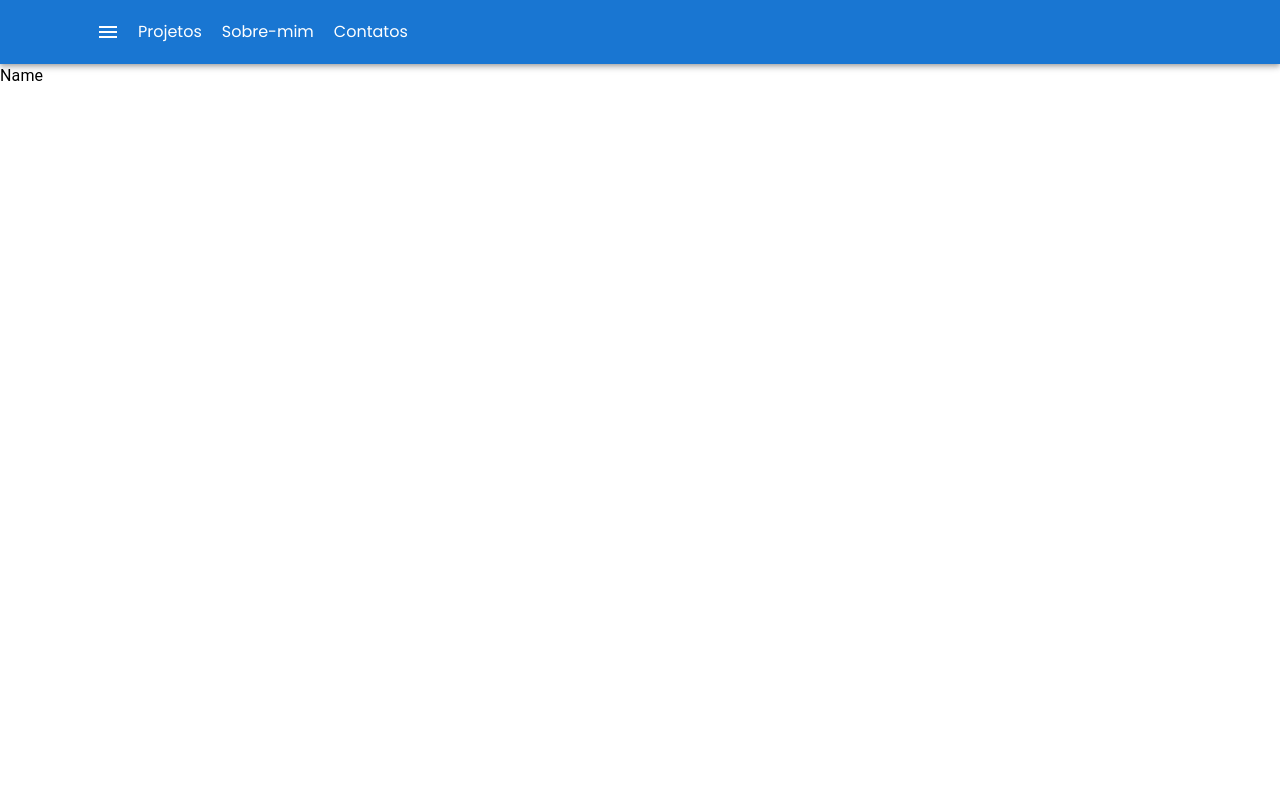
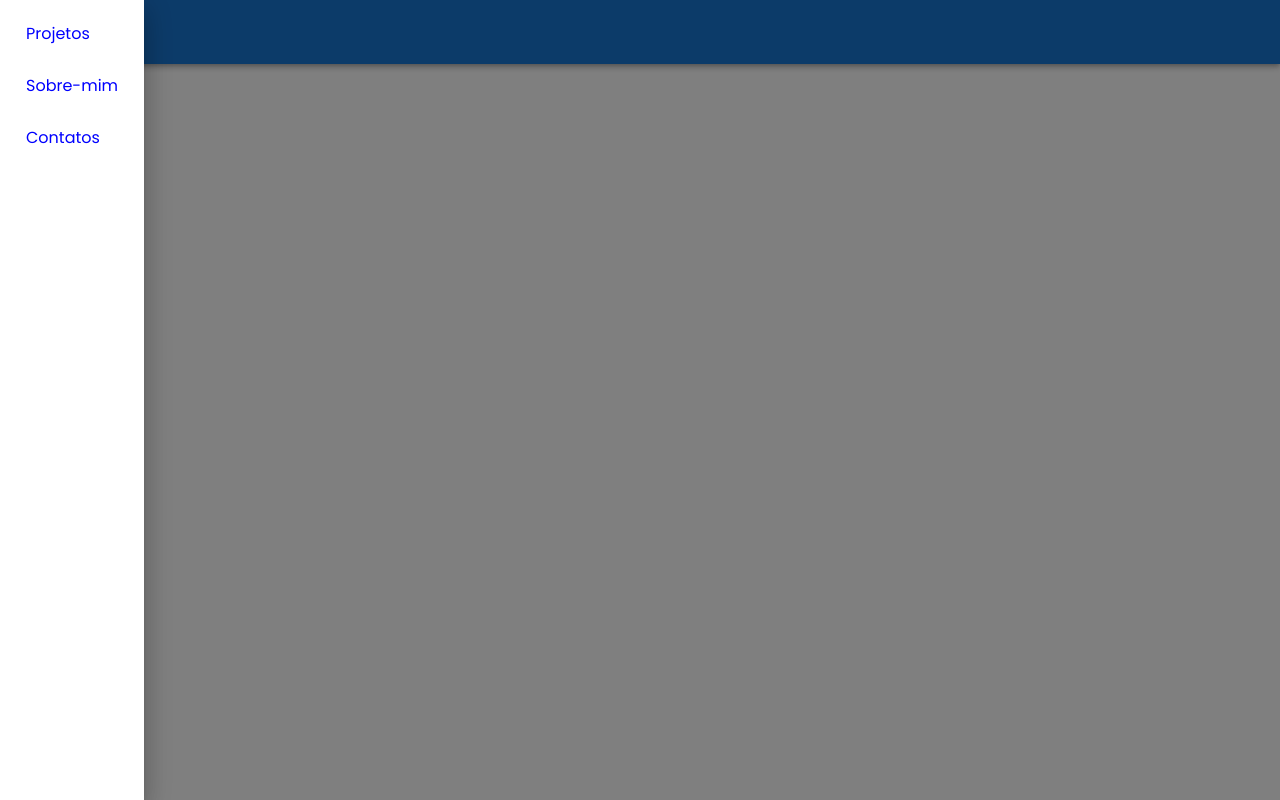
Before and after one commit to callioptsu/Portfolio, a Next.js app: page / in a window 1280 px wide. Both pictures are taken after a click on the button 108 px from the left and 32 px from the top of the page. Built offline with nearby package versions, Linux system fonts and the light colour scheme.

Commit message:
feat: create leftbar component and use drawer with conditional

```diff
--- a/src/app/page.tsx
+++ b/src/app/page.tsx
@@ -1,13 +1,24 @@
+'use client'
+
+import { useState } from 'react'
+
 // Components
-import { HeaderComponent } from '@/components'
+import { HeaderComponent, LeftbarComponent } from '@/components'
 
 // Material Ui
 import { Box, Typography } from '@mui/material'
 
 export default function Home() {
+  const [isOpen, setIsOpen] = useState<boolean>(false)
+
+  const handleDrawerToggle = () => {
+    setIsOpen((prev) => !prev)
+  }
+
   return (
     <Box component="main">
-      <HeaderComponent />
+      <HeaderComponent handleDrawerToggle={handleDrawerToggle} />
+      <LeftbarComponent isOpen={isOpen} setIsOpen={setIsOpen} />
       <Typography component="h1">Name</Typography>
     </Box>
   )
--- a/src/components/@custom-header/HeaderComponent.tsx
+++ b/src/components/@custom-header/HeaderComponent.tsx
@@ -1,11 +1,16 @@
+'use client'
+
 // Material Ui
 import { AppBar, Container, IconButton, Toolbar } from '@mui/material'
 import MenuIcon from '@mui/icons-material/Menu'
 
-// Custom
-import LinkComponent from '../@custom-links/LinkComponent'
+interface HeaderComponentProps {
+  handleDrawerToggle: () => void
+}
 
-export default function HeaderComponent() {
+export default function HeaderComponent({
+  handleDrawerToggle,
+}: HeaderComponentProps) {
   return (
     <AppBar position="static">
       <Container>
@@ -14,19 +19,9 @@ export default function HeaderComponent() {
             display: 'flex',
           }}
         >
-          <IconButton>
+          <IconButton onClick={handleDrawerToggle}>
             <MenuIcon sx={{ color: 'white' }} />
           </IconButton>
-          {['Projetos', 'Sobre-mim', 'Contatos'].map((values, idx) => {
-            return (
-              <LinkComponent
-                url={values.toLowerCase()}
-                key={idx}
-                fontFamily="Poppins"
-                text={values}
-              />
-            )
-          })}
         </Toolbar>
       </Container>
     </AppBar>
--- /dev/null
+++ b/src/components/@custom-leftbar/LeftbarComponent.tsx
@@ -0,0 +1,35 @@
+import React, { Dispatch } from 'react'
+
+// Material UI
+import { Drawer, List, ListItem } from '@mui/material'
+
+// Custom
+import LinkComponent from '../@custom-links/LinkComponent'
+
+interface LeftbarComponentProps {
+  isOpen: boolean
+  setIsOpen: Dispatch<React.SetStateAction<boolean>>
+}
+
+export default function LeftbarComponent({
+  isOpen,
+  setIsOpen,
+}: LeftbarComponentProps) {
+  return (
+    <Drawer anchor="left" open={isOpen} onClose={() => setIsOpen(false)}>
+      <List>
+        {['Projetos', 'Sobre-mim', 'Contatos'].map((values, idx) => {
+          return (
+            <ListItem key={idx}>
+              <LinkComponent
+                url={values.toLowerCase()}
+                fontFamily="Poppins"
+                text={values}
+              />
+            </ListItem>
+          )
+        })}
+      </List>
+    </Drawer>
+  )
+}
--- a/src/components/@custom-links/LinkComponent.tsx
+++ b/src/components/@custom-links/LinkComponent.tsx
@@ -1,7 +1,7 @@
 // Material Ui
 import { Link } from '@mui/material'
 
-interface ILinkComponent {
+interface LinkComponentProps {
   url: string
   fontFamily: string
   text: string
@@ -11,17 +11,15 @@ export default function LinkComponent({
   url,
   fontFamily,
   text,
-}: ILinkComponent) {
+}: LinkComponentProps) {
   return (
     <Link
       href={url}
       fontFamily={fontFamily}
       sx={{
-        color: 'white',
+        color: 'blue',
         margin: '10px',
-        ':hover': {
-          textDecoration: 'none',
-        },
+        textDecoration: 'none',
       }}
     >
       {text}
--- a/src/components/index.ts
+++ b/src/components/index.ts
@@ -1,3 +1,4 @@
 export { default as HeaderComponent } from './@custom-header/HeaderComponent'
 export { default as TypographyComponent } from './@custom-typography/TypographyComponent'
 export { default as LinkComponent } from './@custom-links/LinkComponent'
+export { default as LeftbarComponent } from './@custom-leftbar/LeftbarComponent'
```
